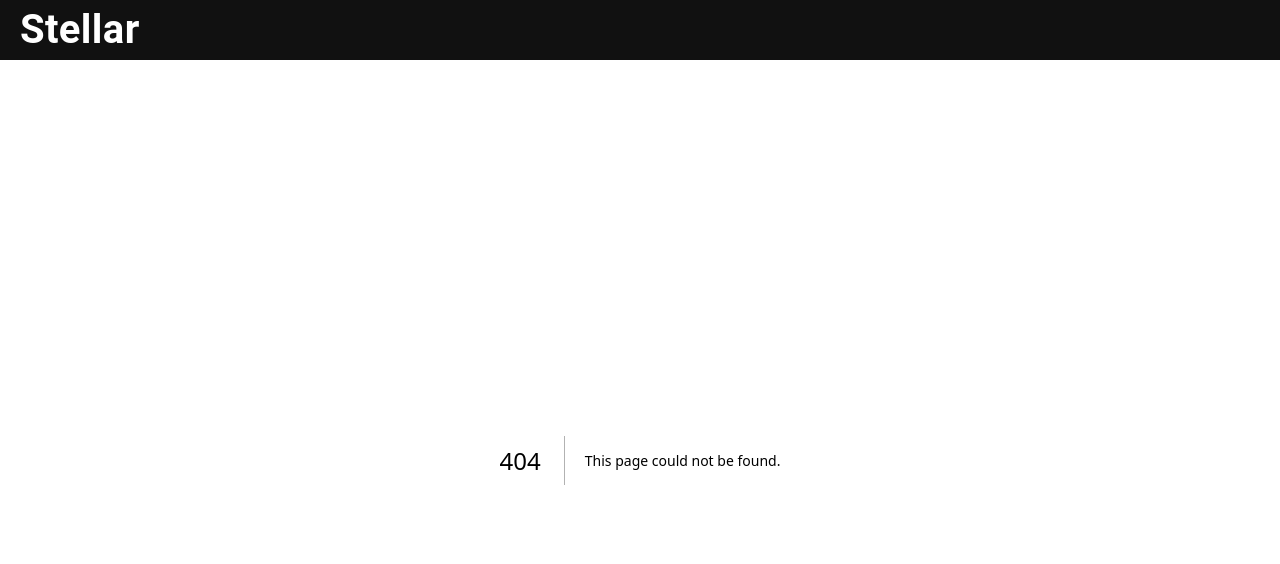
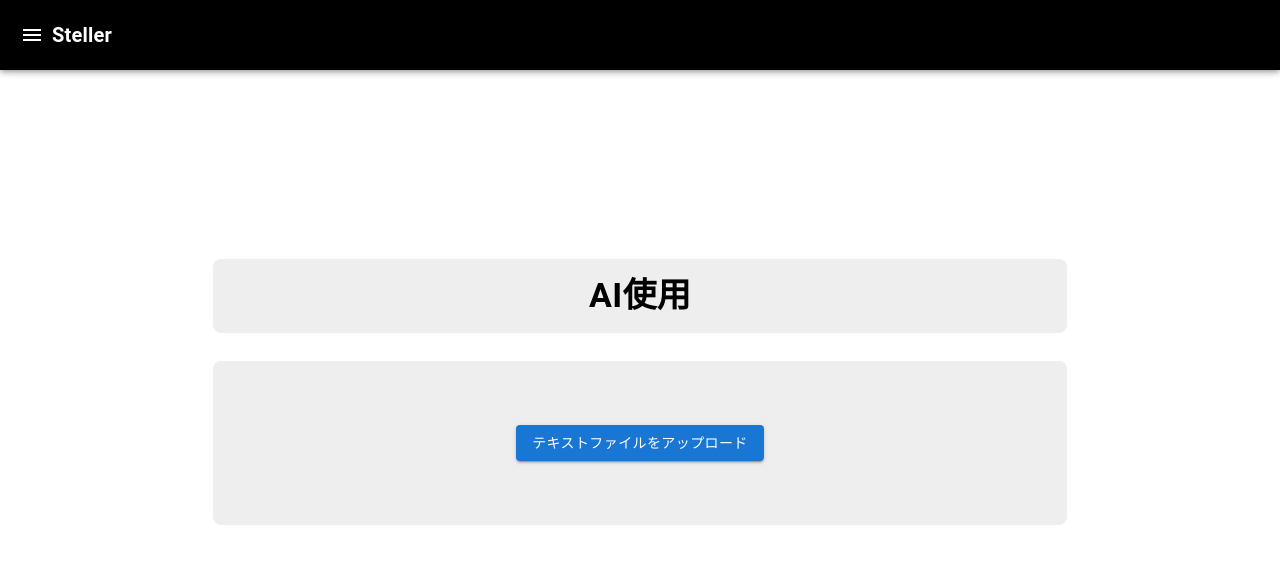
Before and after one commit to Hackathon-Project-2024/CAMP-vol.15, a Next.js app: page /create-model in a window 1280 px wide. Before the commit this address had no page. Shown: the top 564 px of the page. Built offline with nearby package versions, Linux system fonts and the light colour scheme.

Commit message:
各ページ作成、機能の外見作成

```diff
--- a/src/app/_layout/Header.tsx
+++ b/src/app/_layout/Header.tsx
@@ -1,12 +1,79 @@
-import { Box, Typography } from '@mui/material';
-import React from 'react';
+"use client";
 
-export const Header = () => {
+import React, { useState } from 'react';
+import {
+	AppBar,
+	Toolbar,
+	Typography,
+	Box,
+	Drawer,
+	List,
+	ListItem,
+	ListItemText,
+	IconButton
+} from '@mui/material';
+import MenuIcon from '@mui/icons-material/Menu';
+import Link from 'next/link';
+
+export default function Header() {
+	const [isDrawerOpen, setIsDrawerOpen] = useState(false);
+
+	const toggleDrawer = () => {
+		setIsDrawerOpen(!isDrawerOpen);
+	};
+
 	return (
-		<Box height="60px" paddingLeft="20px" bgcolor="#111">
-			<Typography color="white" fontSize="40px" fontWeight="bold">
-				Stellar
-			</Typography>
+		<Box>
+			{/* AppBar */}
+			<AppBar position="fixed" sx={{ bgcolor: 'black' }}>
+				<Toolbar>
+				<IconButton edge="start" color="inherit" aria-label="menu" onClick={toggleDrawer} sx={{ fontSize: '3rem !important' }}>
+					<MenuIcon />
+				</IconButton>
+					{/* とりあえずCSS直書き */}
+					<Typography variant="h6" sx={{ margin: 0,fontFamily: '"Roboto", "Helvetica", "Arial", sans-serif',fontWeight: 700,fontSize: '20px',lineHeight: 1.5,letterSpacing: '0.00938em',color: 'white' }}>
+						<p>Steller</p>
+					</Typography>
+				</Toolbar>
+			</AppBar>
+
+			{/* Drawer */}
+			<Drawer anchor="left" open={isDrawerOpen} onClose={toggleDrawer}>
+				<List>
+					<ListItem onClick={toggleDrawer}>
+						<Link href="/create-voice">
+							<ListItemText primary="音声生成" />
+						</Link>
+					</ListItem>
+					<ListItem onClick={toggleDrawer}>
+						<Link href="/create-model">
+							<ListItemText primary="モデル使用" />
+						</Link>
+					</ListItem>
+					<ListItem onClick={toggleDrawer}>
+						<Link href="/use-ai">
+							<ListItemText primary="AI使用" />
+						</Link>
+					</ListItem>
+				</List>
+			</Drawer>
 		</Box>
 	);
-};
+}
+
+
+
+// ------------ 元のコード ----------------
+
+// import { Box, Typography } from '@mui/material';
+// import React from 'react';
+
+// export const Header = () => {
+// 	return (
+// 		<Box height="60px" paddingLeft="20px" bgcolor="#111">
+// 			<Typography color="white" fontSize="40px" fontWeight="bold">
+// 				Stellar
+// 			</Typography>
+// 		</Box>
+// 	);
+// };
--- /dev/null
+++ b/src/app/create-model/page.tsx
@@ -0,0 +1,66 @@
+"use client";
+import React, { useRef } from 'react';
+import { Box, Typography, Button, TextField } from '@mui/material';
+
+export default function CreateModel() {
+  const fileInputRef = useRef<HTMLInputElement>(null);
+
+  const handleUploadClick = () => {
+    if (fileInputRef.current) {
+      fileInputRef.current.click();
+    }
+  };
+
+  return (
+    <Box
+      sx={{
+        display: 'flex',
+        flexDirection: 'column',
+        alignItems: 'center',
+        justifyContent: 'center',
+        height: '90vh',
+        padding: '2rem',
+      }}
+    >
+      <Typography
+        variant="h4"
+        component="h1"
+        gutterBottom
+        sx={{
+          fontWeight: 'bold',
+          textAlign: 'center',
+          bgcolor: '#EEEEEE',
+          padding: '1rem 2rem',
+          borderRadius: '8px',
+		  width: '65%',
+        }}
+      >
+        AI使用
+      </Typography>
+
+      <Box
+        sx={{
+          bgcolor: '#EEEEEE',
+          padding: '4rem 2rem',
+          borderRadius: '8px',
+          marginTop: '1rem',
+          textAlign: 'center',
+		  width: '65%',
+        }}
+      >
+        <input
+          accept=".txt" // テキストファイルのみ受け入れる
+          type="file"
+          id="upload-text"
+          style={{ display: 'none' }} // input要素を非表示
+          ref={fileInputRef}
+        />
+        <label htmlFor="upload-text">
+          <Button variant="contained" component="span" onClick={handleUploadClick}>
+            テキストファイルをアップロード
+          </Button>
+        </label>
+      </Box>
+    </Box>
+  );
+}
--- a/src/app/layout.tsx
+++ b/src/app/layout.tsx
@@ -1,6 +1,6 @@
 import type { Metadata } from 'next';
 import { Michroma } from 'next/font/google';
-import { Header } from './_layout/Header';
+import Header from './_layout/Header';
 
 const font = Michroma({ weight: '400', subsets: ['latin'] });
 
```
Also changed, not shown: src/app/create-voice/page.tsx (added, +59 -0 lines), src/app/page.tsx (+7 -80 lines), src/app/use-ai/page.tsx (added, +95 -0 lines).
